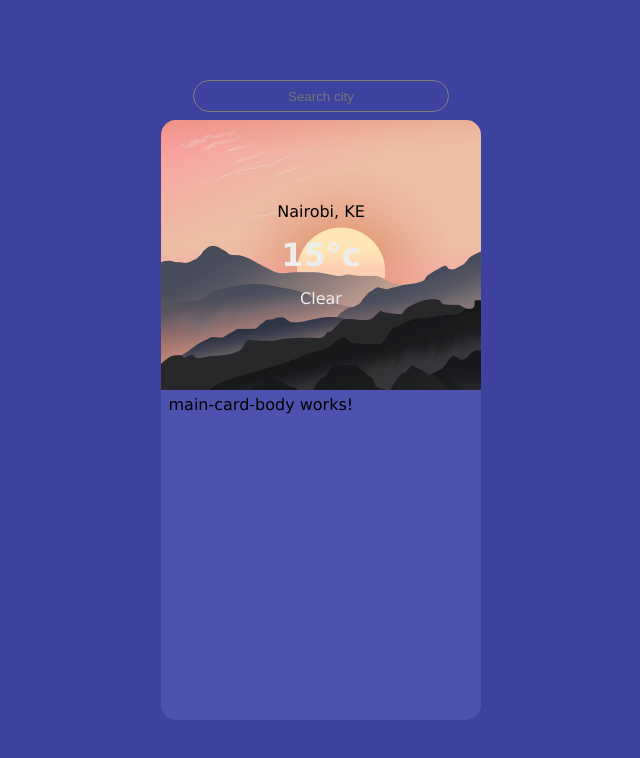
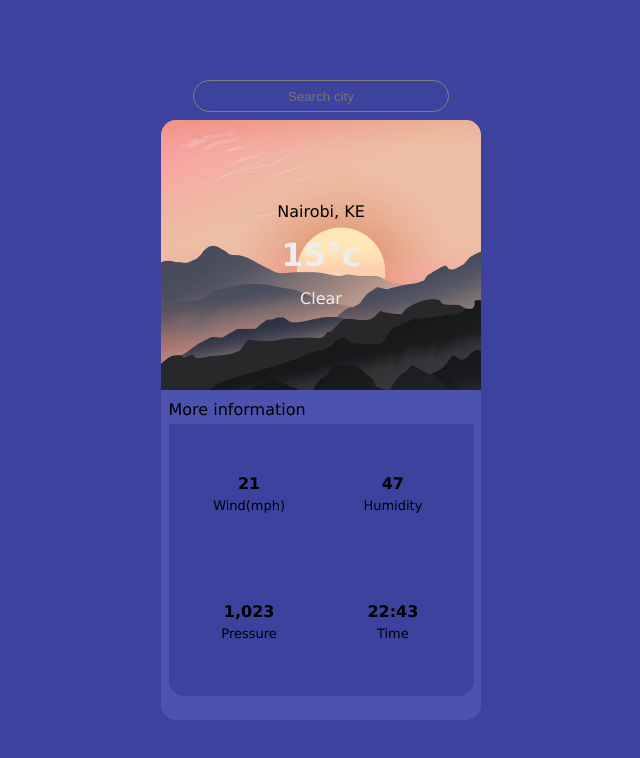
Before and after one commit to kennjr/weatherapp, an Angular app: page / in a window 1280 px wide. Shown: the top 758 px of the page, without its empty margins (319-959 px from the left). Built offline with nearby package versions, Linux system fonts and the light colour scheme.

Commit message:
MainCardBody : Created the grid and added dummy data for illustration

```diff
--- a/src/modules/app/presentation/components/main-card-body/main-card-body/main-card-body.component.css
+++ b/src/modules/app/presentation/components/main-card-body/main-card-body/main-card-body.component.css
@@ -0,0 +1,28 @@
+p{
+    padding: 5px 0;
+}
+
+.info_container{
+    padding: 10px;
+    width: 100%;
+    height: 85%;
+    background-color: var(--blue_1);
+    border-bottom-left-radius: 15px;
+    border-bottom-right-radius: 15px;
+    display: grid;
+    grid-template-columns: 1fr 1fr;
+    grid-template-rows: 1fr 1fr;
+    grid-gap: 2.5px;
+
+}
+
+.info_grid_item{
+    display: flex;
+    flex-direction: column;
+    justify-content: center;
+    align-items: center;
+}
+
+.info_descriptive_txt{
+    font-size: small;
+}
--- a/src/modules/app/presentation/components/main-card-body/main-card-body/main-card-body.component.html
+++ b/src/modules/app/presentation/components/main-card-body/main-card-body/main-card-body.component.html
@@ -1 +1,19 @@
-<p>main-card-body works!</p>
+<p>More information</p>
+<div class="info_container">
+    <div title="Wind" class="info_grid_item">
+        <h4>{{ 20.68 | number:'1.0-0' }}</h4>
+        <p class="info_descriptive_txt">Wind(mph)</p>
+    </div>
+    <div title="Humidity" class="info_grid_item">
+        <h4>{{ 46.68 | number:'1.0-0' }}</h4>
+        <p class="info_descriptive_txt">Humidity</p>
+    </div>
+    <div title="Pressure" class="info_grid_item">
+        <h4>{{ 1022.68 | number:'1.0-0' }}</h4>
+        <p class="info_descriptive_txt">Pressure</p>
+    </div>
+    <div title="Time" class="info_grid_item">
+        <h4>22:43</h4>
+        <p class="info_descriptive_txt">Time</p>
+    </div>
+</div>
```
